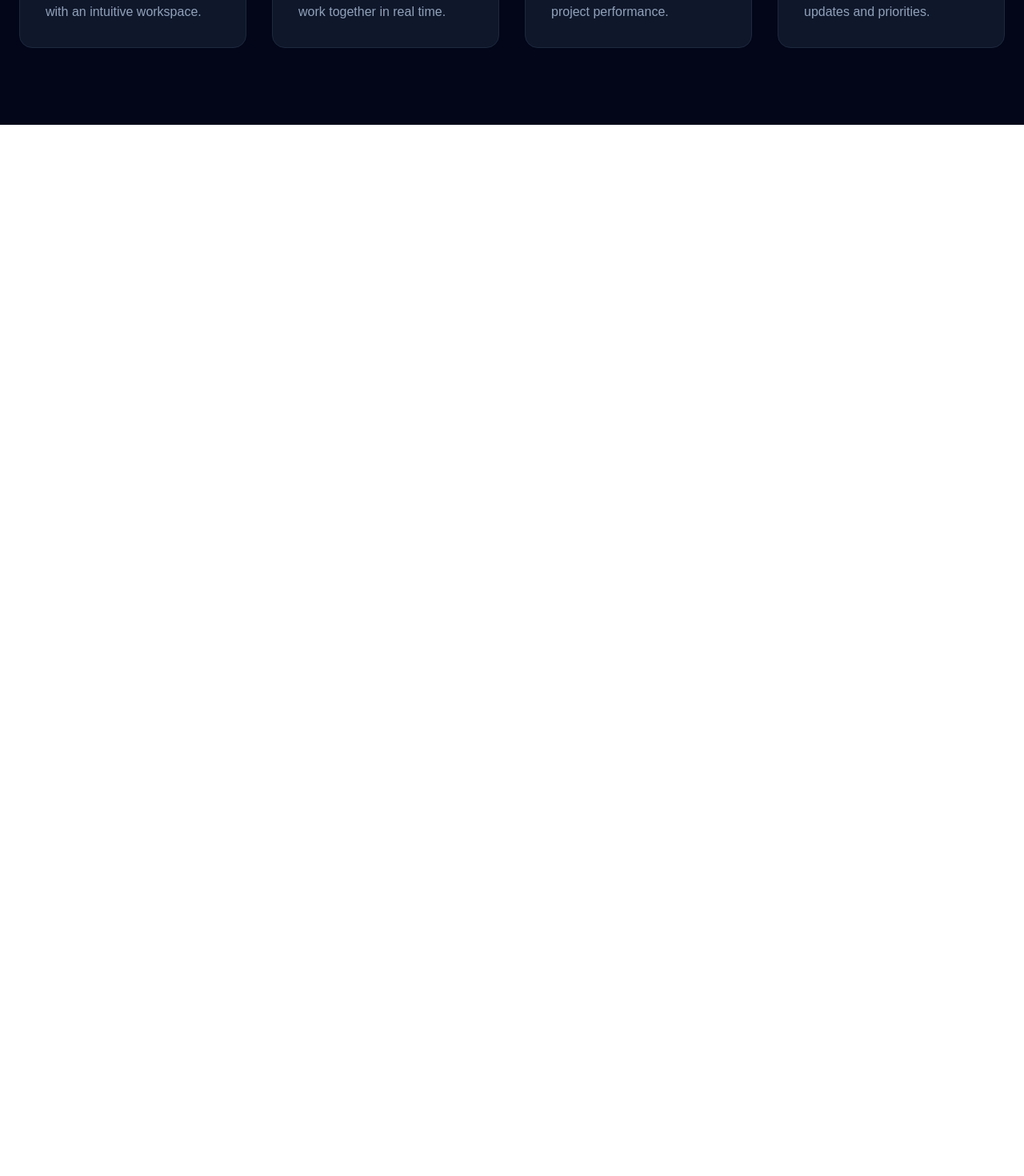
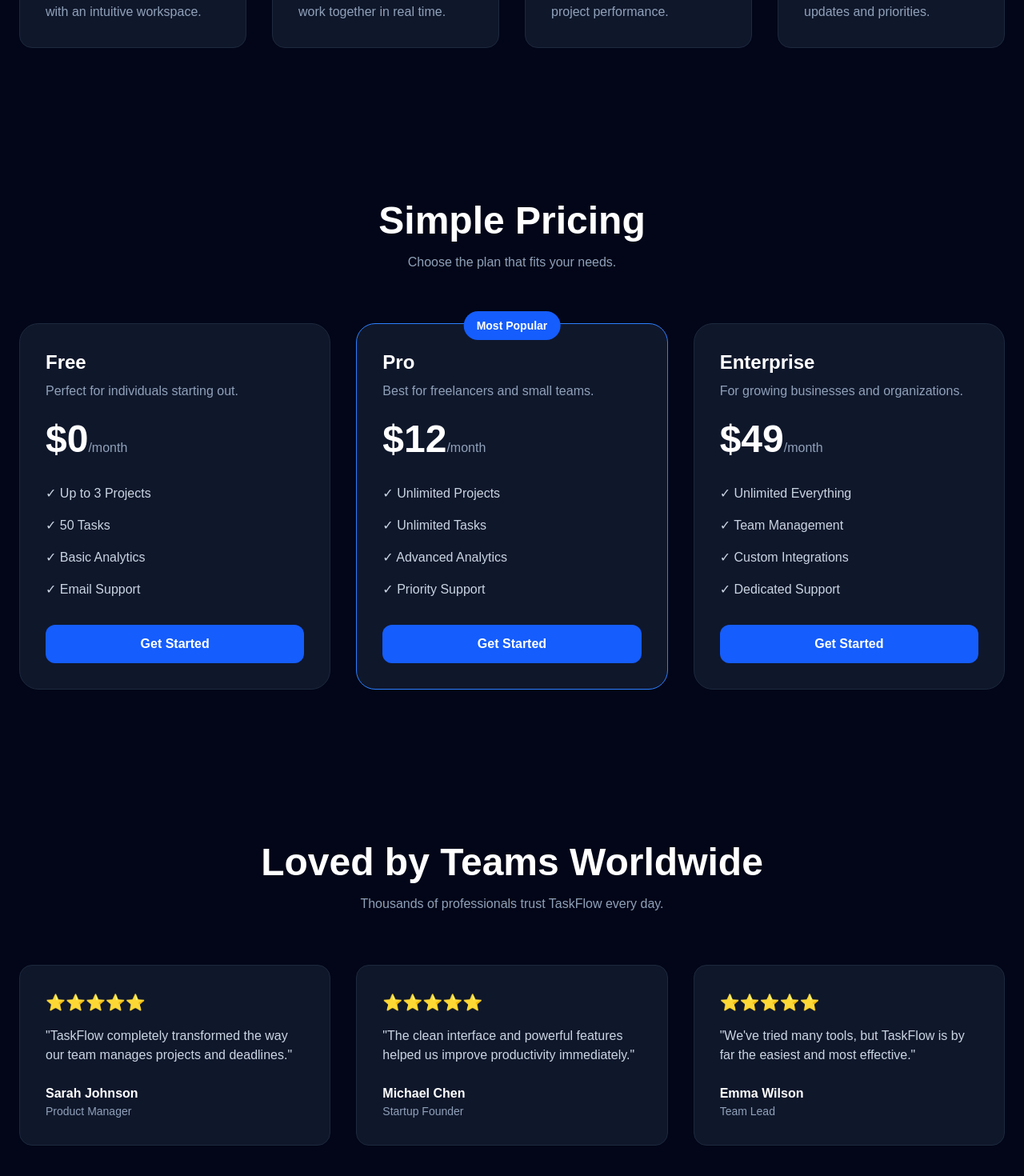
Before and after one commit to afridi-ishaq/Task-Management-Saas, a Next.js app: page / in a window 1280 px wide. Shown: the part 1709-3179 px from the top of the page at 80% size. Before the commit the page ends 1865 px from the top, so only its background shows below. Built offline with nearby package versions, Linux system fonts and the light colour scheme.

Commit message:
New Commits for improvement

```diff
--- a/src/app/page.jsx
+++ b/src/app/page.jsx
@@ -1,6 +1,7 @@
 import Features from "@/components/Features";
 import Hero from "@/components/Hero";
-import Navbar from "@/components/Navbar";
+import Pricing from "@/components/Pricing";
+import Testimonials from "@/components/Testimonials"
 
 export default function Home() {
   return (
@@ -8,6 +9,8 @@ export default function Home() {
 
       <Hero />
       <Features />
+      <Pricing />
+      <Testimonials />
     </main>
   );
 }
--- /dev/null
+++ b/src/components/Pricing.jsx
@@ -0,0 +1,108 @@
+export default function Pricing() {
+  const plans = [
+    {
+      name: "Free",
+      price: "$0",
+      description: "Perfect for individuals starting out.",
+      features: [
+        "Up to 3 Projects",
+        "50 Tasks",
+        "Basic Analytics",
+        "Email Support",
+      ],
+      popular: false,
+    },
+    {
+      name: "Pro",
+      price: "$12",
+      description: "Best for freelancers and small teams.",
+      features: [
+        "Unlimited Projects",
+        "Unlimited Tasks",
+        "Advanced Analytics",
+        "Priority Support",
+      ],
+      popular: true,
+    },
+    {
+      name: "Enterprise",
+      price: "$49",
+      description: "For growing businesses and organizations.",
+      features: [
+        "Unlimited Everything",
+        "Team Management",
+        "Custom Integrations",
+        "Dedicated Support",
+      ],
+      popular: false,
+    },
+  ];
+
+  return (
+    <section
+      id="pricing"
+      className="max-w-7xl mx-auto px-6 py-24"
+    >
+      <div className="text-center">
+        <h2 className="text-4xl md:text-5xl font-bold">
+          Simple Pricing
+        </h2>
+
+        <p className="text-slate-400 mt-4">
+          Choose the plan that fits your needs.
+        </p>
+      </div>
+
+      <div className="grid md:grid-cols-3 gap-8 mt-16">
+        {plans.map((plan, index) => (
+          <div
+            key={index}
+            className={`relative rounded-3xl border p-8 ${
+              plan.popular
+                ? "border-blue-500 bg-slate-900"
+                : "border-slate-800 bg-slate-900"
+            }`}
+          >
+            {plan.popular && (
+              <span className="absolute -top-4 left-1/2 -translate-x-1/2 bg-blue-600 px-4 py-2 rounded-full text-sm font-semibold">
+                Most Popular
+              </span>
+            )}
+
+            <h3 className="text-2xl font-bold">
+              {plan.name}
+            </h3>
+
+            <p className="text-slate-400 mt-2">
+              {plan.description}
+            </p>
+
+            <div className=" mt-6">
+              <span className="text-5xl font-bold">
+                {plan.price}
+              </span>
+              <span className="text-slate-400">
+                /month
+              </span>
+            </div>
+
+            <ul className="mt-8 space-y-4">
+              {plan.features.map((feature, i) => (
+                <li
+                  key={i}
+                  className="text-slate-300"
+                >
+                  ✓ {feature}
+                </li>
+              ))}
+            </ul>
+
+            <button className="w-full mt-8 bg-blue-600 hover:bg-blue-700 py-3 rounded-xl font-semibold">
+              Get Started
+            </button>
+          </div>
+        ))}
+      </div>
+    </section>
+  );
+}
--- /dev/null
+++ b/src/components/Testimonials.jsx
@@ -0,0 +1,63 @@
+export default function Testimonials() {
+  const testimonials = [
+    {
+      name: "Sarah Johnson",
+      role: "Product Manager",
+      review:
+        "TaskFlow completely transformed the way our team manages projects and deadlines.",
+    },
+    {
+      name: "Michael Chen",
+      role: "Startup Founder",
+      review:
+        "The clean interface and powerful features helped us improve productivity immediately.",
+    },
+    {
+      name: "Emma Wilson",
+      role: "Team Lead",
+      review:
+        "We've tried many tools, but TaskFlow is by far the easiest and most effective.",
+    },
+  ];
+
+  return (
+    <section className="max-w-7xl mx-auto px-6 py-24">
+      <div className="text-center">
+        <h2 className="text-4xl md:text-5xl font-bold">
+          Loved by Teams Worldwide
+        </h2>
+
+        <p className="mt-4 text-slate-400">
+          Thousands of professionals trust TaskFlow every day.
+        </p>
+      </div>
+
+      <div className="grid md:grid-cols-3 gap-8 mt-16">
+        {testimonials.map((testimonial, index) => (
+          <div
+            key={index}
+            className="bg-slate-900 border border-slate-800 rounded-2xl p-8"
+          >
+            <div className="text-yellow-400 text-xl mb-4">
+              ⭐⭐⭐⭐⭐
+            </div>
+
+            <p className="text-slate-300">
+              "{testimonial.review}"
+            </p>
+
+            <div className="mt-6">
+              <h3 className="font-semibold">
+                {testimonial.name}
+              </h3>
+
+              <p className="text-slate-400 text-sm">
+                {testimonial.role}
+              </p>
+            </div>
+          </div>
+        ))}
+      </div>
+    </section>
+  );
+}
```
